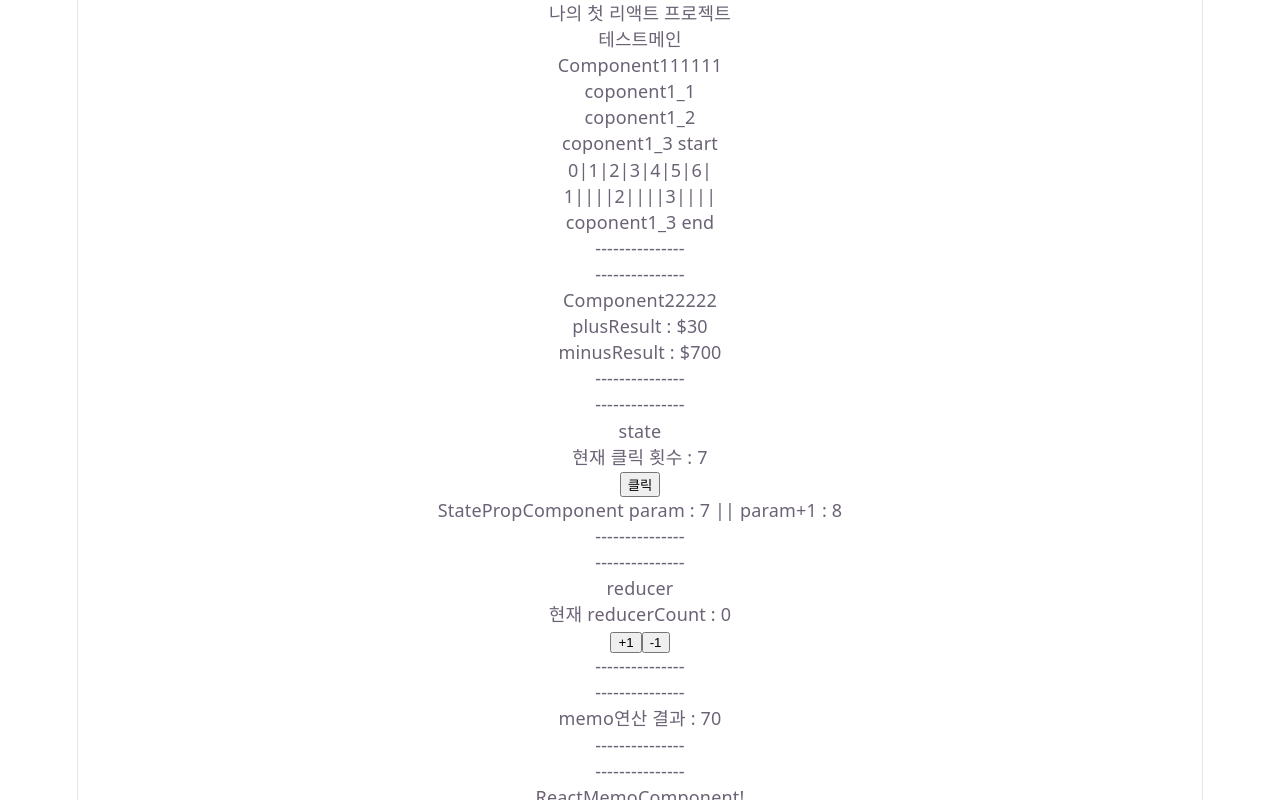
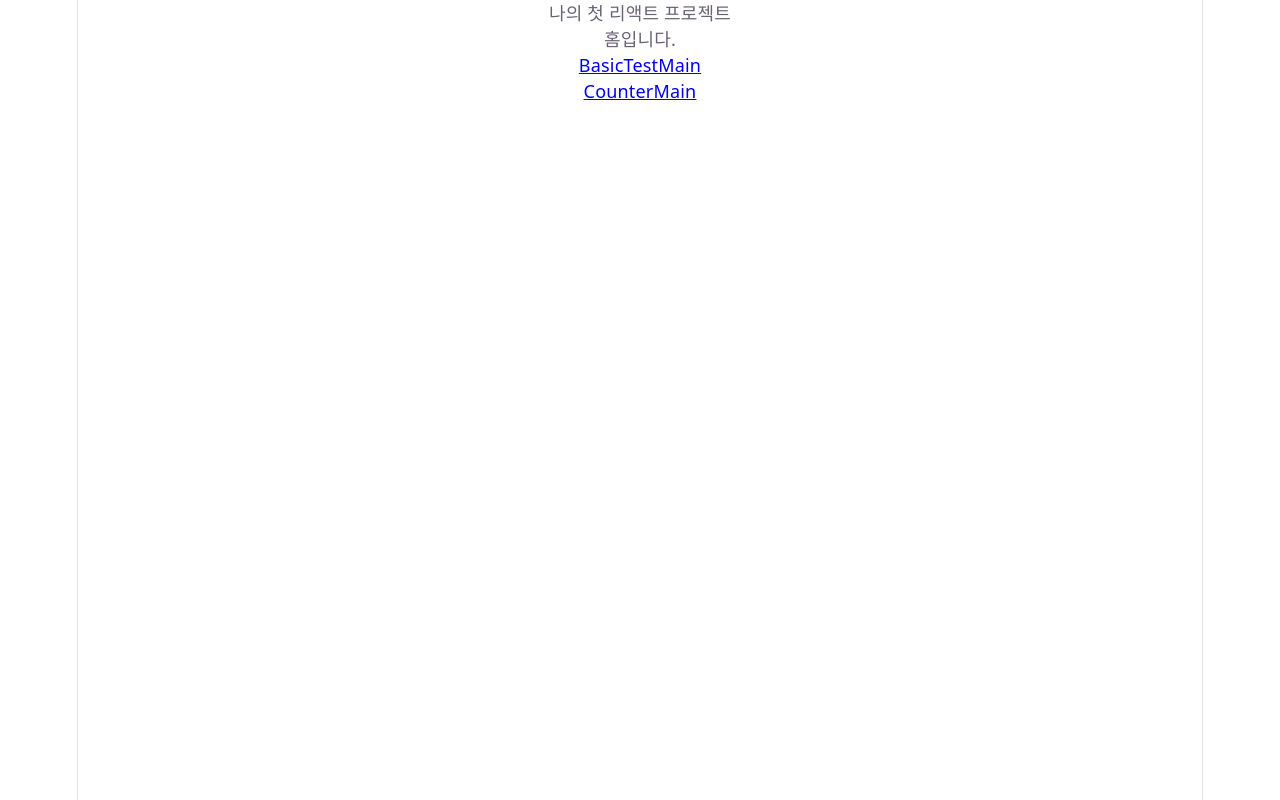
Before and after one commit to kin412/2026-my-react-base, a React (Vite) app in the folder react/: page / in a window 1280 px wide. Shown: the top 800 px of the page. Built offline with nearby package versions, Linux system fonts and the light colour scheme.

Commit message:
Router useNavigate Link

```diff
--- a/react/package.json
+++ b/react/package.json
@@ -11,7 +11,8 @@
   },
   "dependencies": {
     "react": "^19.2.4",
-    "react-dom": "^19.2.4"
+    "react-dom": "^19.2.4",
+    "react-router-dom": "^7.13.1"
   },
   "devDependencies": {
     "@eslint/js": "^9.39.4",
--- a/react/src/App.jsx
+++ b/react/src/App.jsx
@@ -1,15 +1,19 @@
 import "./App.css";
+import Home from "./pages/basicTest/Home";
 import BasicTestMain from "./pages/basicTest/BasicTestMain";
 import CounterMain from "./pages/CounterApp/CounterMain";
+import { BrowserRouter, Routes, Route, Link } from "react-router-dom";
 
 function App() {
   return (
-    <>
+    <BrowserRouter>
       나의 첫 리액트 프로젝트
-      <BasicTestMain />
-      {/* 현재값 증감 state 실습 */}
-      {/* <CounterMain /> */}
-    </>
+      <Routes>
+        <Route path="/" element={<Home />} />
+        <Route path="/basic" element={<BasicTestMain />} />
+        <Route path="/counter" element={<CounterMain />} />
+      </Routes>
+    </BrowserRouter>
   );
 }
 
--- a/react/src/pages/CounterApp/CounterMain.jsx
+++ b/react/src/pages/CounterApp/CounterMain.jsx
@@ -2,12 +2,16 @@ import { useState } from "react";
 
 import View from "./View";
 import Controller from "./Controller";
+import { Link } from "react-router-dom";
 
 const CounterMain = () => {
   const [count, setCount] = useState(0);
   return (
     <div>
       <div>CounterMain</div>
+      <div>
+        <Link to="/">홈으로</Link>
+      </div>
       <View count={count} />
       <Controller setCount={setCount} />
     </div>
--- a/react/src/pages/basicTest/BasicTestMain.jsx
+++ b/react/src/pages/basicTest/BasicTestMain.jsx
@@ -80,6 +80,16 @@ props는 부모의 데이터를 자식에게 넘길때 유용하다.
 props으로 계속 넘겨야할까? 이건 매우 귀찮다 이문제를 props drilling 이라고 한다.
 이런 경우 context를 쓰면 드릴링 하지않고 바로 원하는 자식에게 넘길수 있다.
 
+Router
+주소에 맞는 컴포넌트를 화면에 갈아끼워줌.
+컨트롤러와 비슷함.
+단 이녀석은 app.jsx에 딱 한개만 둠.
+
+useNavigate
+페이지 이동이다. Link와 다른점은 다음과 같다.
+Link - 스프링프로젝트에서 그냥 화면단의 a태그라 보면 된다.
+useNavigate - Link는 클릭해야 하지만, useNavigate는 특정 로직의 끝에서 그 요청으로 바로간다.
+
 */
 import {
   useState,
@@ -91,6 +101,7 @@ import {
   createContext,
 } from "react";
 import MiddleComponent from "./MiddleComponent";
+import { Link, useNavigate } from "react-router-dom";
 
 /*
 function BasicTestMain() {
@@ -166,9 +177,21 @@ const BasicTestMain = () => {
   //context
   const [user, setUser] = useState("kin");
 
+  //useNavigate
+  const nvg = useNavigate();
+
+  const navi = () => {
+    console.log("지루하고 현학적인 로직");
+    nvg("/");
+  };
+
   return (
     <div>
       테스트메인
+      <div>
+        {/* <Link to="/">홈으로</Link> */}
+        <button onClick={navi}>홈으로</button>
+      </div>
       <DefaultCom1 />
       <Component1_1 />
       <Component1_2 />
--- /dev/null
+++ b/react/src/pages/basicTest/Home.jsx
@@ -0,0 +1,17 @@
+import { Link } from "react-router-dom";
+
+const Home = () => {
+  return (
+    <div>
+      <div>홈입니다.</div>
+      <div>
+        <Link to="/basic">BasicTestMain</Link>
+      </div>
+      <div>
+        <Link to="/counter">CounterMain</Link>
+      </div>
+    </div>
+  );
+};
+
+export default Home;
```
Also changed, not shown: 1 other file (tests, documents, lock files or other folders).
